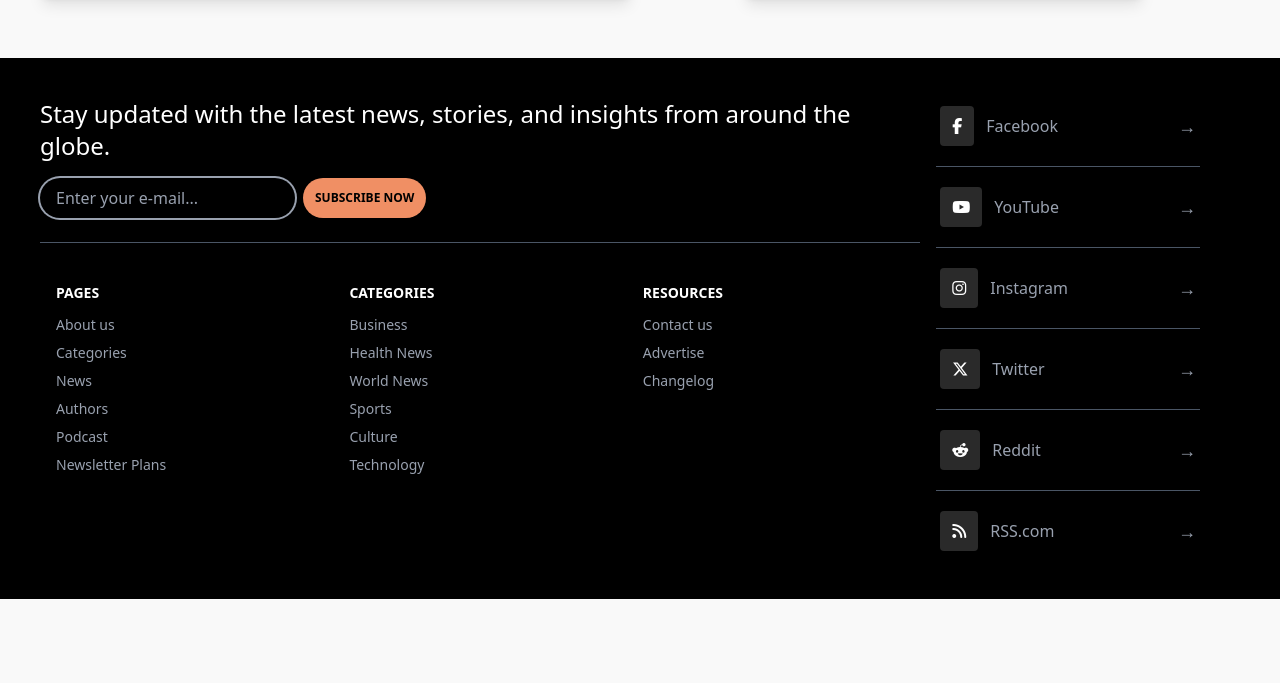
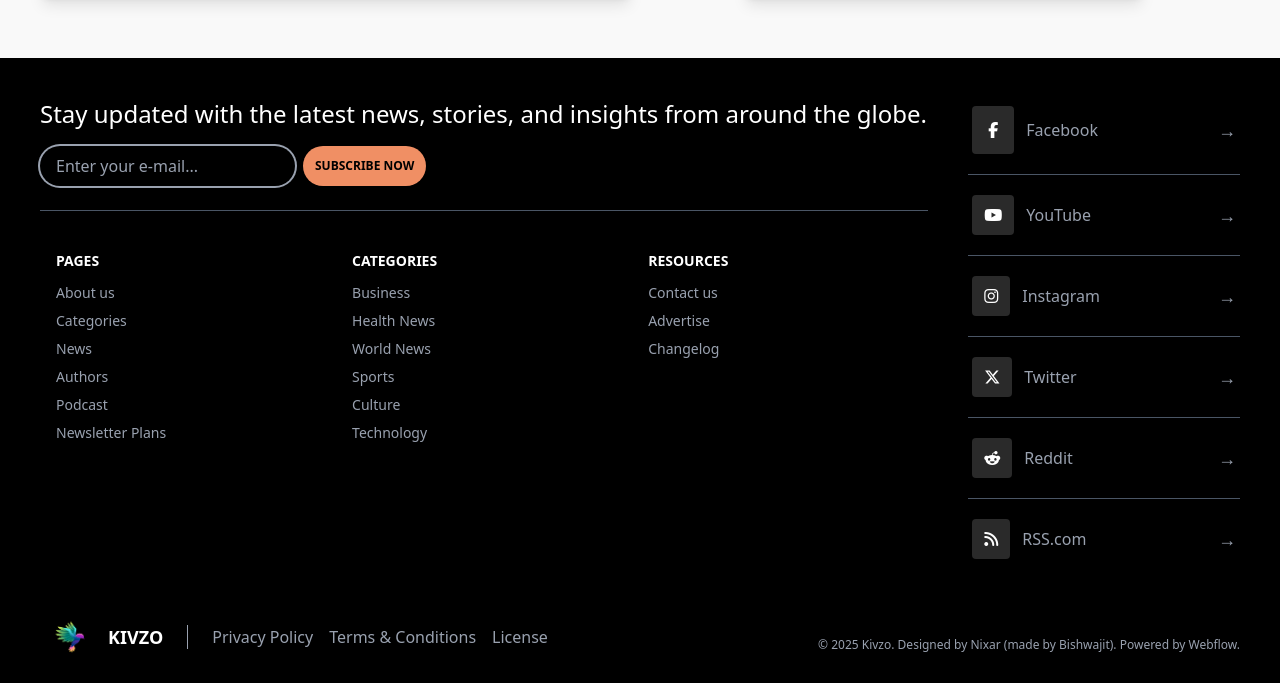
Before and after one commit to Bishwajit-2810/Web, a PHP site: page / in a window 1280 px wide. Shown: the part 5016-5699 px from the top of the page. Before the commit the page ends 5615 px from the top, so only its background shows below. Run offline with PHP 8.4, Linux system fonts and the light colour scheme.

```diff
--- a/kivzo_tailwind/index.html
+++ b/kivzo_tailwind/index.html
@@ -823,7 +823,7 @@
       </div>
     </div>
     <footer
-      class="p-10 bg-black text-white flex flex-col justify-between sm:flex-row sm:gap-4"
+      class="p-10 bg-black text-white flex flex-col justify-between sm:flex-row sm:gap-10"
     >
       <div class="sm:w-4/5">
         <div>
@@ -891,7 +891,7 @@
           </div>
         </div>
       </div>
-      <div class="bg-black text-gray-400 pr-10">
+      <div class="bg-black text-gray-400">
         <div class="space-y-3">
           <a
             href="#"
@@ -899,7 +899,7 @@
           >
             <div class="flex items-center space-x-3">
               <i
-                class="fab fa-facebook-f text-white bg-[#2a2a2a] p-3 rounded-sm"
+                class="fab fa-facebook-f text-white bg-[#2a2a2a] p-4 rounded-sm"
               ></i>
               <span>Facebook</span>
             </div>
@@ -976,5 +976,32 @@
         </div>
       </div>
     </footer>
+    <div class="bg-black text-gray-400">
+      <div
+        class="mx-auto flex flex-col sm:flex-row items-center justify-between space-y-4 sm:mr-10 sm:ml-10"
+      >
+        <div class="flex flex-col sm:flex-row items-center space-x-6">
+          <div class="flex items-center space-x-2">
+            <img
+              src="colorful-bird-illustration-gradient.png"
+              alt="Kivzo Logo"
+              class="h-15 w-auto"
+            />
+            <span class="text-white font-semibold text-lg">KIVZO</span>
+          </div>
+
+          <div class="sm:flex space-x-4 sm:border-l pl-6">
+            <a href="#" class="hover:text-white">Privacy Policy</a>
+            <a href="#" class="hover:text-white">Terms & Conditions</a>
+            <a href="#" class="hover:text-white">License</a>
+          </div>
+        </div>
+
+        <div class="text-xs text-center sm:text-right">
+          © 2025 Kivzo. Designed by Nixar (made by Bishwajit). Powered by
+          Webflow.
+        </div>
+      </div>
+    </div>
   </body>
 </html>
--- a/kivzo_tailwind/output.css
+++ b/kivzo_tailwind/output.css
@@ -438,6 +438,15 @@
   .h-6 {
     height: calc(var(--spacing) * 6);
   }
+  .h-10 {
+    height: calc(var(--spacing) * 10);
+  }
+  .h-15 {
+    height: calc(var(--spacing) * 15);
+  }
+  .h-20 {
+    height: calc(var(--spacing) * 20);
+  }
   .h-32 {
     height: calc(var(--spacing) * 32);
   }
@@ -456,6 +465,9 @@
   .h-85 {
     height: calc(var(--spacing) * 85);
   }
+  .h-100 {
+    height: calc(var(--spacing) * 100);
+  }
   .h-auto {
     height: auto;
   }
@@ -527,6 +539,9 @@
   }
   .w-100 {
     width: calc(var(--spacing) * 100);
+  }
+  .w-auto {
+    width: auto;
   }
   .w-full {
     width: 100%;
@@ -621,6 +636,13 @@
       margin-block-end: calc(calc(var(--spacing) * 3) * calc(1 - var(--tw-space-y-reverse)));
     }
   }
+  .space-y-4 {
+    :where(& > :not(:last-child)) {
+      --tw-space-y-reverse: 0;
+      margin-block-start: calc(calc(var(--spacing) * 4) * var(--tw-space-y-reverse));
+      margin-block-end: calc(calc(var(--spacing) * 4) * calc(1 - var(--tw-space-y-reverse)));
+    }
+  }
   .space-y-9 {
     :where(& > :not(:last-child)) {
       --tw-space-y-reverse: 0;
@@ -628,6 +650,13 @@
       margin-block-end: calc(calc(var(--spacing) * 9) * calc(1 - var(--tw-space-y-reverse)));
     }
   }
+  .space-x-2 {
+    :where(& > :not(:last-child)) {
+      --tw-space-x-reverse: 0;
+      margin-inline-start: calc(calc(var(--spacing) * 2) * var(--tw-space-x-reverse));
+      margin-inline-end: calc(calc(var(--spacing) * 2) * calc(1 - var(--tw-space-x-reverse)));
+    }
+  }
   .space-x-3 {
     :where(& > :not(:last-child)) {
       --tw-space-x-reverse: 0;
@@ -635,6 +664,20 @@
       margin-inline-end: calc(calc(var(--spacing) * 3) * calc(1 - var(--tw-space-x-reverse)));
     }
   }
+  .space-x-4 {
+    :where(& > :not(:last-child)) {
+      --tw-space-x-reverse: 0;
+      margin-inline-start: calc(calc(var(--spacing) * 4) * var(--tw-space-x-reverse));
+      margin-inline-end: calc(calc(var(--spacing) * 4) * calc(1 - var(--tw-space-x-reverse)));
+    }
+  }
+  .space-x-6 {
+    :where(& > :not(:last-child)) {
+      --tw-space-x-reverse: 0;
+      margin-inline-start: calc(calc(var(--spacing) * 6) * var(--tw-space-x-reverse));
+      margin-inline-end: calc(calc(var(--spacing) * 6) * calc(1 - var(--tw-space-x-reverse)));
+    }
+  }
   .space-x-9 {
     :where(& > :not(:last-child)) {
       --tw-space-x-reverse: 0;
@@ -696,6 +739,10 @@
     border-bottom-style: var(--tw-border-style);
     border-bottom-width: 1px;
   }
+  .border-l {
+    border-left-style: var(--tw-border-style);
+    border-left-width: 1px;
+  }
   .border-gray-600 {
     border-color: var(--color-gray-600);
   }
@@ -882,6 +929,9 @@
   .py-4 {
     padding-block: calc(var(--spacing) * 4);
   }
+  .py-6 {
+    padding-block: calc(var(--spacing) * 6);
+  }
   .py-8 {
     padding-block: calc(var(--spacing) * 8);
   }
@@ -917,6 +967,9 @@
   }
   .pl-4 {
     padding-left: calc(var(--spacing) * 4);
+  }
+  .pl-6 {
+    padding-left: calc(var(--spacing) * 6);
   }
   .pl-9 {
     padding-left: calc(var(--spacing) * 9);
@@ -1248,6 +1301,11 @@
       margin-right: calc(var(--spacing) * 6);
     }
   }
+  .sm\:mr-10 {
+    @media (width >= 40rem) {
+      margin-right: calc(var(--spacing) * 10);
+    }
+  }
   .sm\:mb-4 {
     @media (width >= 40rem) {
       margin-bottom: calc(var(--spacing) * 4);
@@ -1358,6 +1416,26 @@
       gap: calc(var(--spacing) * 4);
     }
   }
+  .sm\:gap-10 {
+    @media (width >= 40rem) {
+      gap: calc(var(--spacing) * 10);
+    }
+  }
+  .sm\:space-y-0 {
+    @media (width >= 40rem) {
+      :where(& > :not(:last-child)) {
+        --tw-space-y-reverse: 0;
+        margin-block-start: calc(calc(var(--spacing) * 0) * var(--tw-space-y-reverse));
+        margin-block-end: calc(calc(var(--spacing) * 0) * calc(1 - var(--tw-space-y-reverse)));
+      }
+    }
+  }
+  .sm\:border-l {
+    @media (width >= 40rem) {
+      border-left-style: var(--tw-border-style);
+      border-left-width: 1px;
+    }
+  }
   .sm\:p-4 {
     @media (width >= 40rem) {
       padding: calc(var(--spacing) * 4);
@@ -1371,6 +1449,11 @@
   .sm\:px-6 {
     @media (width >= 40rem) {
       padding-inline: calc(var(--spacing) * 6);
+    }
+  }
+  .sm\:text-right {
+    @media (width >= 40rem) {
+      text-align: right;
     }
   }
   .sm\:text-2xl {
```
Also changed, not shown: kivzo_tailwind/colorful-bird-illustration-gradient.png (added).
